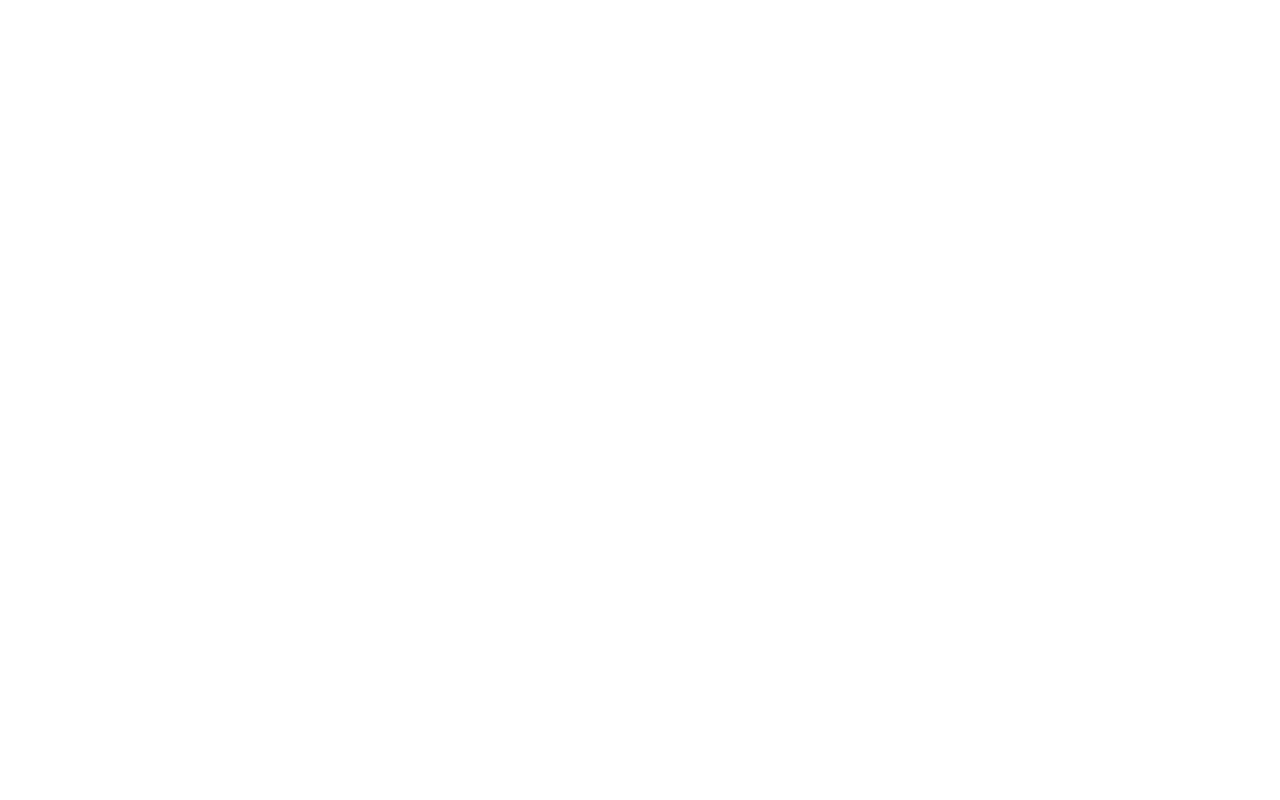
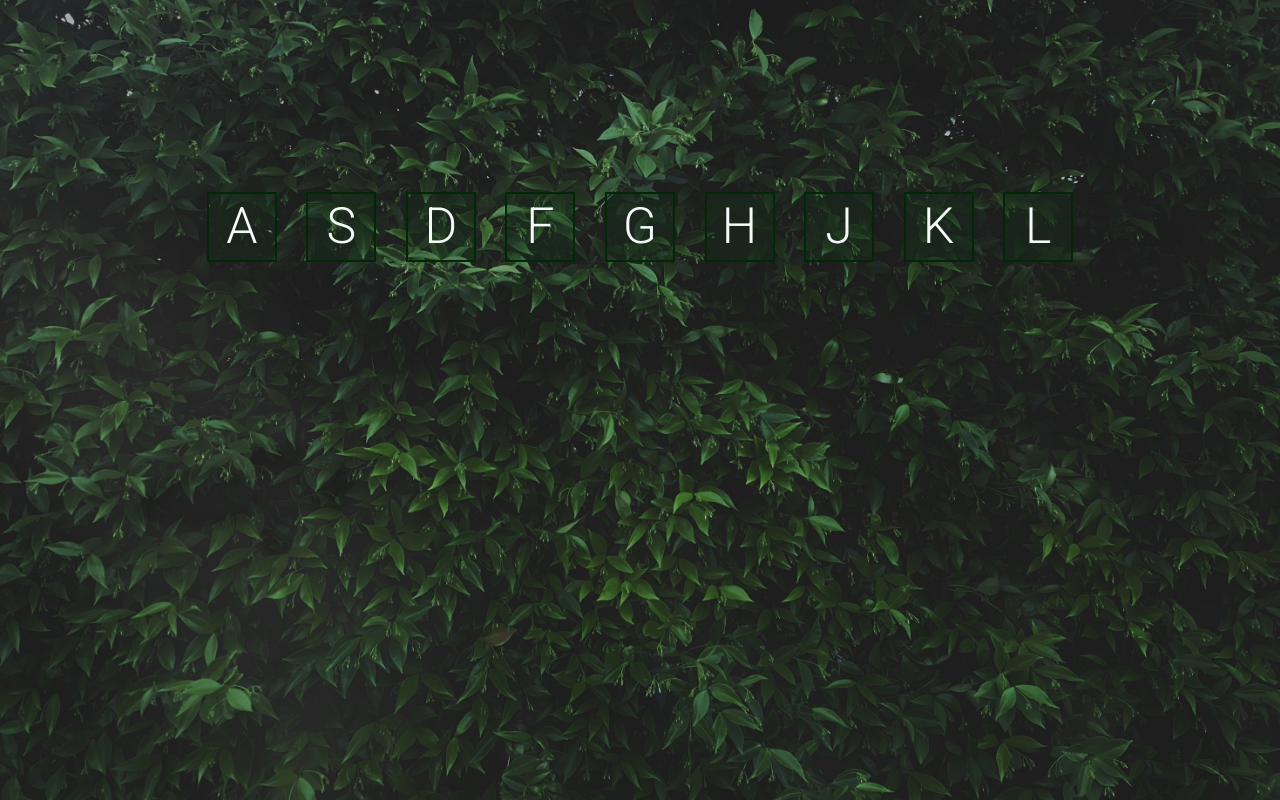
Before and after one commit to Hizude/drumset, a plain HTML site: page index.html in a window 1280 px wide. Drawn offline with Linux system fonts and the light colour scheme.

Commit message:
added html, styling

```diff
--- a/index.html
+++ b/index.html
@@ -4,11 +4,21 @@
     <meta charset="UTF-8">
     <meta name="viewport" content="width=device-width, initial-scale=1.0">
     <title>JS Drumset</title>
+    <link href="https://fonts.googleapis.com/css2?family=Roboto:wght@300;400;500;700&display=swap" rel="stylesheet">
     <link rel="stylesheet" href="style.css">
 </head>
 <body>
-
-
+    <div class="flexbox-container">
+        <div class="flexbox-item">A</div>
+        <div class="flexbox-item">S</div>
+        <div class="flexbox-item">D</div>
+        <div class="flexbox-item">F</div>
+        <div class="flexbox-item">G</div>
+        <div class="flexbox-item">H</div>
+        <div class="flexbox-item">J</div>
+        <div class="flexbox-item">K</div>
+        <div class="flexbox-item">L</div>
+    </div>
     <script src="script.js"></script>
 </body>
 </html>
--- a/script.js
+++ b/script.js
@@ -0,0 +1 @@
+const keys = document.querySelectorAll('.flexbox-item');
--- a/style.css
+++ b/style.css
@@ -0,0 +1,39 @@
+*, *::before, *::after {
+    box-sizing: border-box;
+    padding: 0;
+    margin: 0;
+    font-family: 'Roboto', sans-serif;
+    font-weight: 300;
+}
+
+html, body {
+    height: 100%;
+}
+
+body {
+    background-image: url('media/background.jpg');
+    height: 100%;
+    background-position: center;
+    background-repeat: no-repeat;
+    background-size: cover;
+}
+
+.flexbox-container {
+    display: flex;
+    flex-direction: row;
+    width: 70%;
+    padding: 15% 0 0;
+    justify-content: space-around;
+    margin: auto;
+}
+
+.flexbox-item {
+    color: rgb(244, 250, 248);
+    padding: 3px;
+    background-color: rgba(19, 51, 23, 0.3);
+    border: 2px solid rgb(1, 39, 6);
+    width: 70px;
+    height: 70px;
+    font-size: 50px;
+    text-align: center;
+}
```
Also changed, not shown: media/background.jpg (added), 18 other files.
